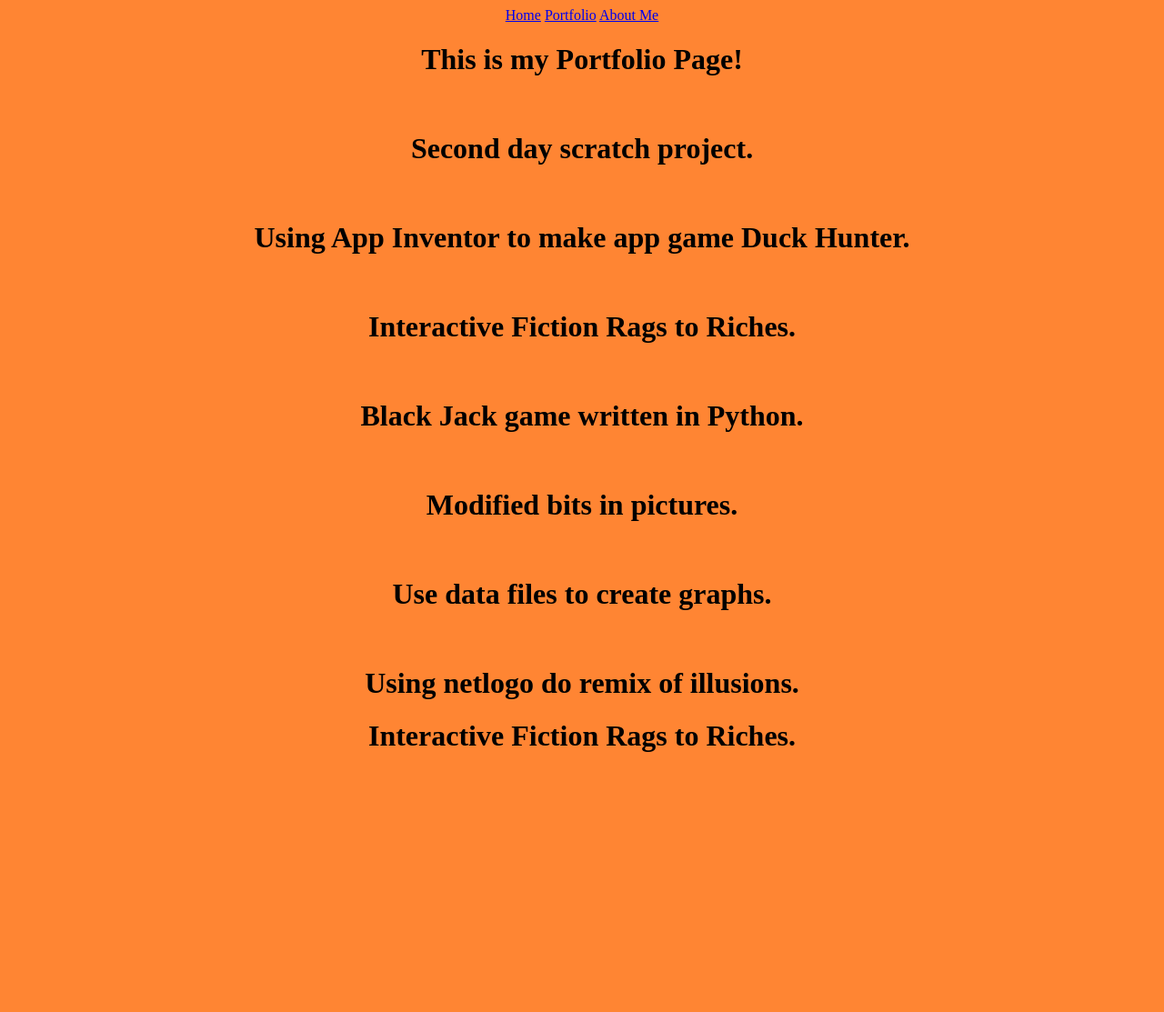
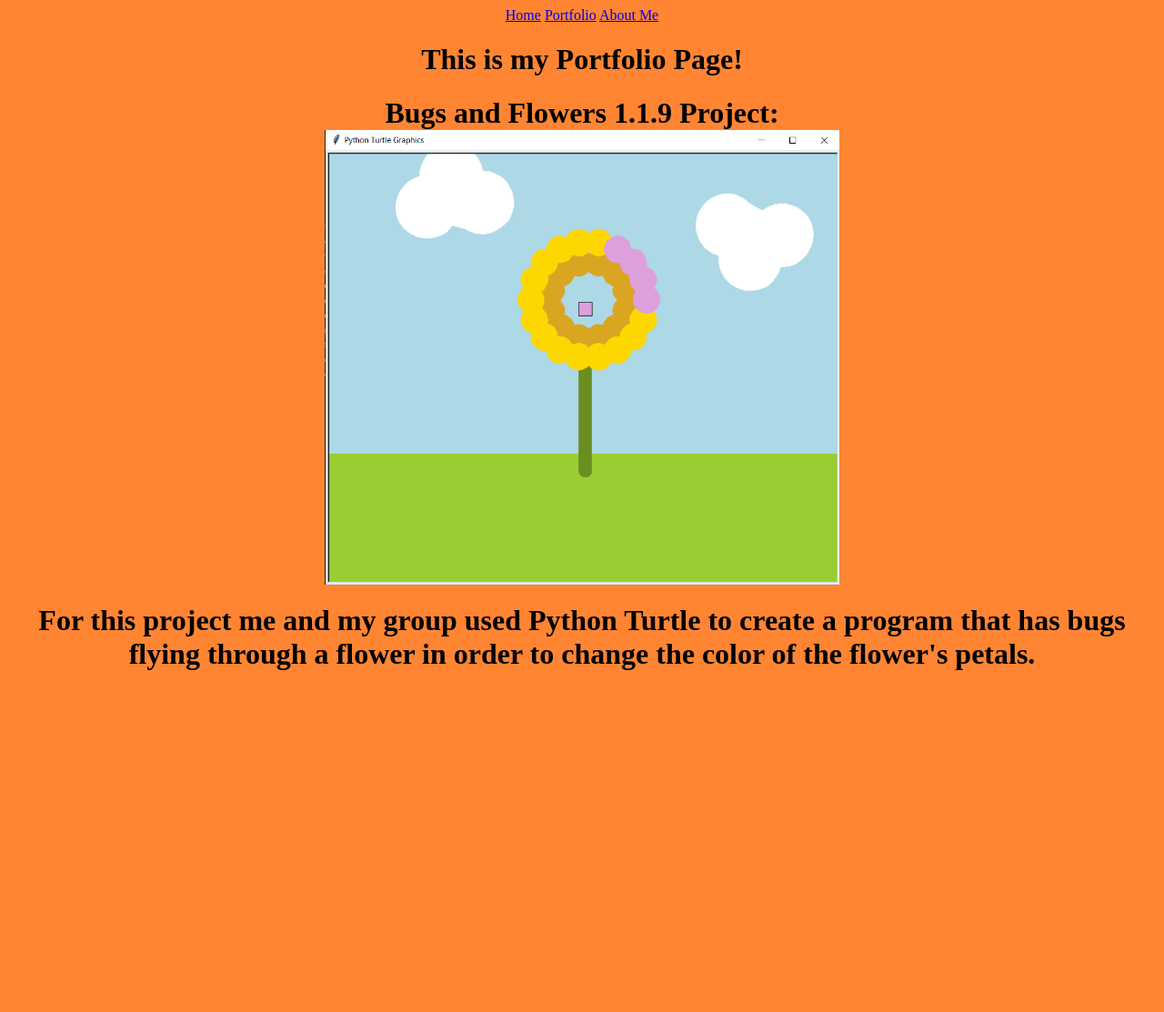
Before and after one commit to nathanyork7/csp2020, a plain HTML site: page portfolio.html in a window 1280 px wide. Shown: the whole page at 91% size. Before the commit the page ends 875 px from the top, so only its background shows below. Drawn offline with Linux system fonts and the light colour scheme.

Commit message:
Update portfolio.html

```diff
--- a/portfolio.html
+++ b/portfolio.html
@@ -10,21 +10,23 @@
     <a href="aboutme.html">About Me</a>
     <h1>This is my Portfolio Page!</h1>
 
+    <h1> Bugs and Flowers 1.1.9 Project:
+    <br> <img src="Images/bugsandflowers.png" height="500">
+    <h1> For this project me and my group used Python Turtle to create a program that has bugs flying through a flower in order to change the color of the flower's petals.
+    <h1>
     <br>
-    <h1>   Second day scratch project.</h1>
+    <h1>
     <br>
-    <h1>   Using App Inventor to make app game Duck Hunter.</h1>
+    <h1>
     <br>
-    <h1>   Interactive Fiction Rags to Riches.</h1>
+    <h1>
     <br>
-    <h1>   Black Jack game written in Python.</h1>
+    <h1>
     <br>
-    <h1>   Modified bits in pictures.</h1>
+    <h1>
     <br>
-    <h1>   Use data files to create graphs.</h1>
-    <br>
-    <h1>   Using netlogo do remix of illusions.</h1>
-    <h1>   Interactive Fiction Rags to Riches.</h1>
+    <h1>
+    <h1>
     <br>
 	  </body>
 	</html>
```
